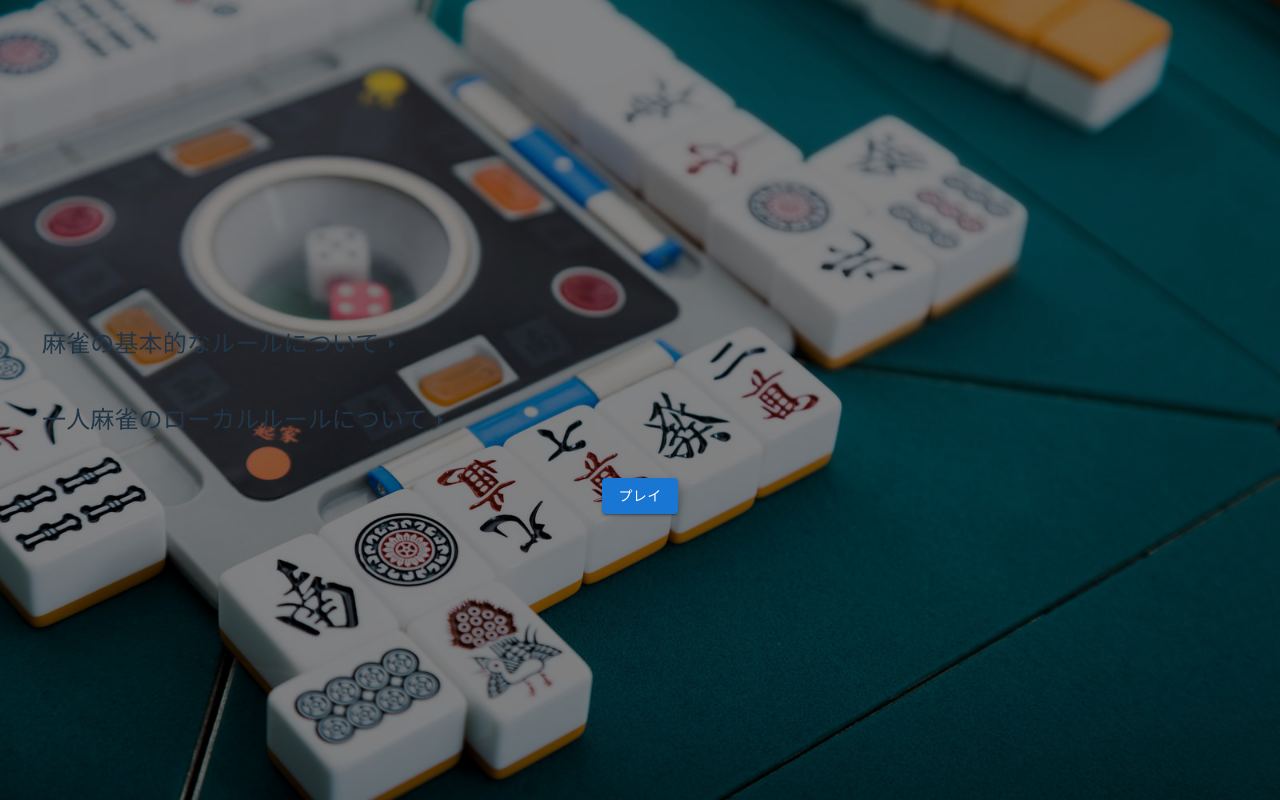
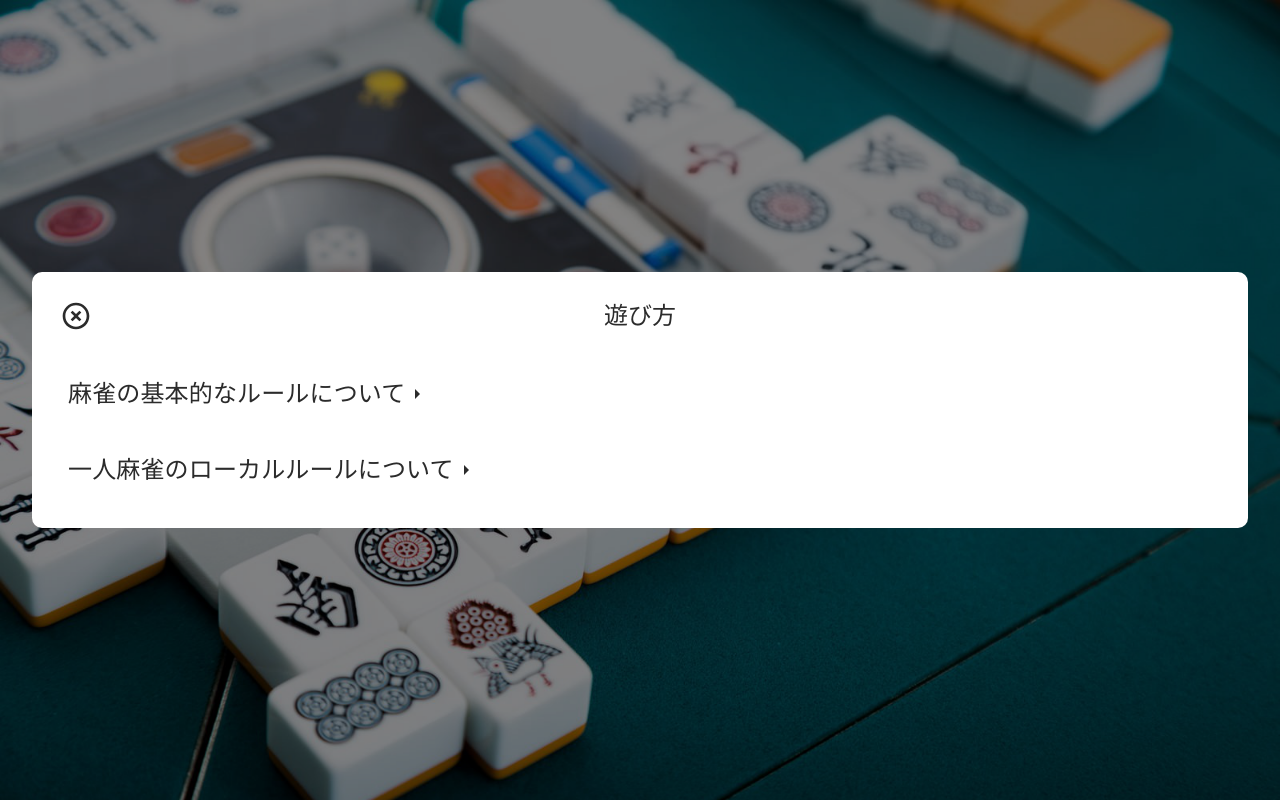
Before and after one commit to ut-code/hitori-mahjong, a React (Vite) app: page /tutorial in a window 1280 px wide. Built offline with nearby package versions, Linux system fonts and the light colour scheme.

Commit message:
feat: improve ui for tutorial

```diff
--- a/src/pages/Result/Result.tsx
+++ b/src/pages/Result/Result.tsx
@@ -58,6 +58,7 @@ export default function Result() {
     padding: "20px",
     fontFamily: "'Arial', sans-serif",
     minWidth: "400px",
+    maxHeight: "800px",
     gap: "16px",
     color: "#2B2B2B",
     backgroundColor: "white",
@@ -103,11 +104,6 @@ export default function Result() {
     width: "200px",
     height: "110px",
   });
-
-  const currentRankingStyle: { [key: string]: string } = {
-    backgroundColor: "#FFF7F2",
-    color: "#FD903C",
-  };
 
   const topRankNumberStyle = (backgroundColor: string): { [key: string]: string } => ({
     fontSize: "1.6rem",
--- a/src/pages/Start/Start.tsx
+++ b/src/pages/Start/Start.tsx
@@ -21,7 +21,7 @@ export default function Start() {
         ...prevInfo,
         name: trimmedInput,
       }));
-      navigate("/tutorial");
+      navigate("/play");
     } else {
       setIsNotValidUserName(true);
     }
@@ -44,7 +44,13 @@ export default function Start() {
         />
 
         <Button variant="contained" onClick={handleUserNameSubmit}>
-          チュートリアルへ
+          プレイ
+        </Button>
+        <Button variant="contained" onClick={() => navigate("/tutorial")}>
+          遊び方
+        </Button>
+        <Button variant="contained" onClick={() => navigate("/result")}>
+          ランキング
         </Button>
 
         {isNotValidUsername && (
--- a/src/pages/Tutorial/Tutorial.tsx
+++ b/src/pages/Tutorial/Tutorial.tsx
@@ -1,24 +1,59 @@
-import Button from "@mui/material/Button";
-import styles from "../../styles/Tutorial.module.css";
 import React from "react";
 import { useNavigate } from "react-router-dom";
+import IconButton from '@mui/material/IconButton';
+import HighlightOffIcon from "@mui/icons-material/HighlightOff";
 import BasicRules from "./BasicRules";
 import LocalRules from "./LocalRules";
 
 export default function Tutorial() {
   const navigate = useNavigate();
+
+  const containerStyle: { [key: string]: string } = {
+    display: "flex",
+    flexDirection: "column",
+    alignItems: "center",
+    padding: "20px",
+    fontFamily: "'Arial', sans-serif",
+    minWidth: "400px",
+    maxHeight: "800px",
+    gap: "16px",
+    color: "#2B2B2B",
+    backgroundColor: "white",
+    borderRadius: "10px",
+  };
+
+  const headerStyle: { [key: string]: string } = {
+    display: "flex",
+    justifyContent: "space-between",
+    alignItems: "center",
+    width: "100%",
+    position: "relative",
+  };
+
+  const headerTitleStyle: { [key: string]: string } = {
+    position: "absolute",
+    left: "50%",
+    transform: "translateX(-50%)",
+  };
+
+  const rulesStyle: { [key: string]: string } = {
+    overflowY: "scroll",
+    textAlign: "left",
+    padding: "0 16px",
+  };
+
   return (
-    <>
-      <div className={styles.textBox}>
+    <div style={containerStyle}>
+      <div style={headerStyle}>
+        <IconButton onClick={() => {navigate("/");}}>
+          <HighlightOffIcon style={{ color: "#2B2B2B", fontSize: "2rem" }} />
+        </IconButton>
+        <h2 style={headerTitleStyle}>遊び方</h2>
+      </div>
+      <div style={rulesStyle}>
         <BasicRules />
         <LocalRules />
       </div>
-
-      <div className={styles.buttonContainer}>
-        <Button variant="contained" onClick={() => navigate("/play")}>
-          プレイ
-        </Button>
-      </div>
-    </>
+    </div>
   );
 }
```
